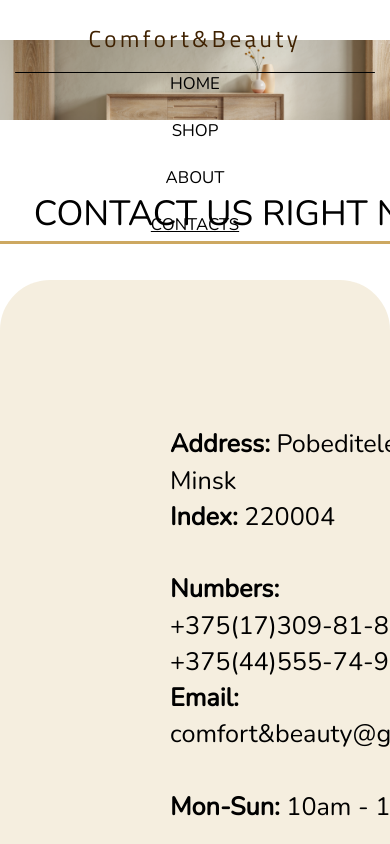
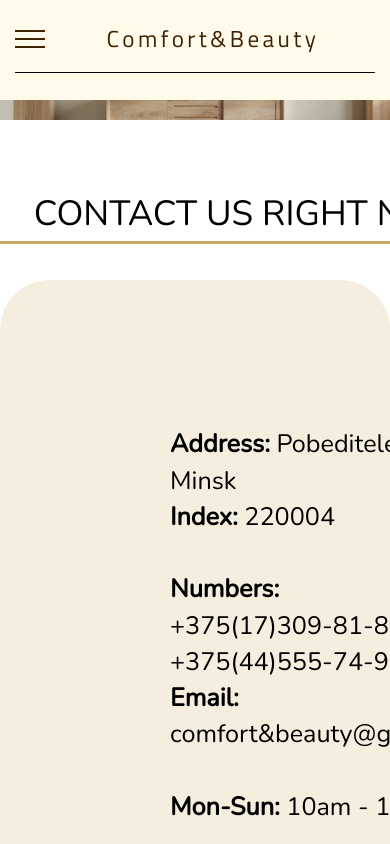
Before and after one commit to ViktoriaDem/comfort-beauty, a plain HTML site: page html/contacts.html in a window 390 px wide. Shown: the top 844 px of the page. Drawn offline with nearby package versions, Linux system fonts and the light colour scheme.

Commit message:
Update contacts.html

```diff
--- a/html/contacts.html
+++ b/html/contacts.html
@@ -20,6 +20,11 @@
     <header class="header">
       <div class="header__container">
         <div class="header_up">
+          <div class="burger">
+            <div class="menu__icon">
+              <span></span>
+            </div>
+          </div>
           <div class="logo">
             <img src="../img/header/logo.svg" alt="logo" class="img_logo">
             <h1 class="site_name">Comfort&Beauty</h1>
@@ -29,17 +34,19 @@
               <img src="../img/header/loupe.svg" alt="search" class="loupe">
               <div class="search__title">Search here</div>
             </div>
-            <img src="../img/header/shopping_cart.svg" alt="shopping_cart" class="cart">
-            <div class="number_of_things">0</div>
+            <div class="cart__container">
+              <img src="../img/header/shopping_cart.svg" alt="shopping_cart" class="cart">
+              <div class="number_of_things">0</div>
+            </div>
           </div>
         </div>
         <div class="line"></div>
-        <nav>
+        <nav class="menu__body">
           <ul class="menu">
             <li class="menu_item"><a href="../index.html">HOME</a></li>
-            <li class="menu_item"><a href="../html/catalog.html">SHOP</a></li>
+            <li class="menu_item active"><a href="../html/catalog.html">SHOP</a></li>
             <li class="menu_item"><a href="../html/about.html">ABOUT</a></li>
-            <li class="menu_item active"><a href="../html/contacts.html">CONTACTS</a></li>
+            <li class="menu_item"><a href="../html/contacts.html">CONTACTS</a></li>
           </ul>
         </nav>
       </div>
@@ -99,8 +106,7 @@
           <a href="https://www.facebook.com/"><img src="../img/footer/facebook.svg" alt="facebook" class="icon"></a>
           <a href="https://www.youtube.com/"><img src="../img/footer/youtube.svg" alt="youtube" class="icon"></a>
           <a href="https://www.pinterest.com/"><img src="../img/footer/pinterest.svg" alt="pinterest" class="icon"></a>
-          <a href="https://www.instagram.com/demitorya/"><img src="../img/footer/instagram.svg" alt="instagram"
-              class="icon"></a>
+          <a href="https://www.instagram.com/"><img src="../img/footer/instagram.svg" alt="instagram" class="icon"></a>
         </div>
         <div class="text__footer">
           <pre class="pre">LET'S  BE  FRIEND</pre>
```
